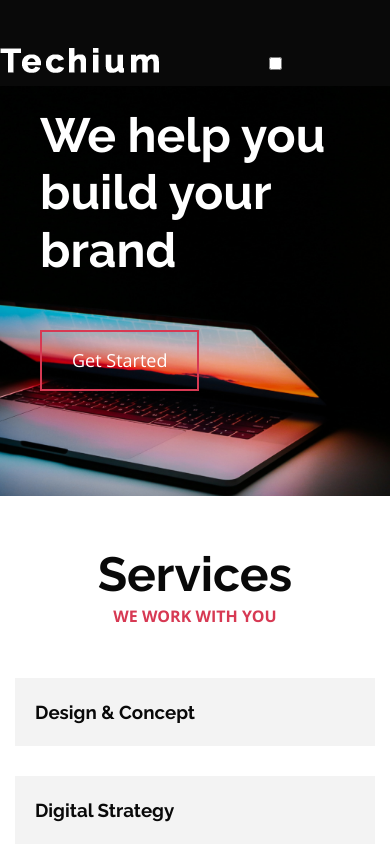
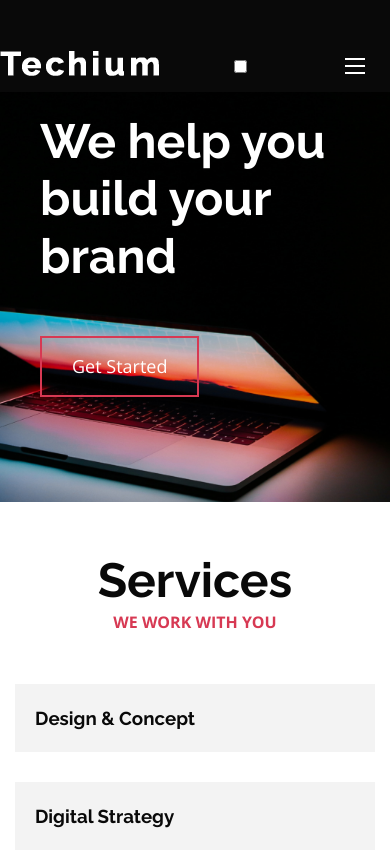
Before and after one commit to nicolasquinchia/holbertonschool-web_front_end, a plain HTML site: page 0x06-responsive_design/05-index.html in a window 390 px wide. Shown: the top 853 px of the page. Drawn offline with nearby package versions, Linux system fonts and the light colour scheme.

Commit message:
Responsive Design, Font size responsive, nabvar responsive menu

```diff
--- a/0x06-responsive_design/05-index.html
+++ b/0x06-responsive_design/05-index.html
@@ -16,7 +16,7 @@
       href="https://fonts.googleapis.com/css?family=Open+Sans:400,700|Raleway:700&display=swap"
       rel="stylesheet"
     />
-    <link rel="stylesheet" href="04-styles.css" />
+    <link rel="stylesheet" href="05-styles.css" />
   </head>
   <body>
     <!– Header –>
```
Also changed, not shown: 0x06-responsive_design/06-index.html (+1 -1 lines), 0x06-responsive_design/07-index.html (+1 -1 lines).
